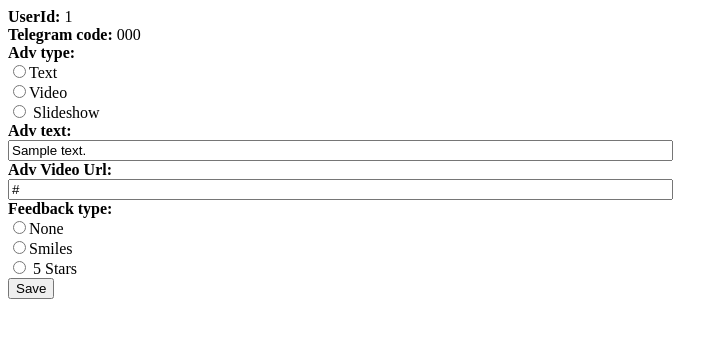
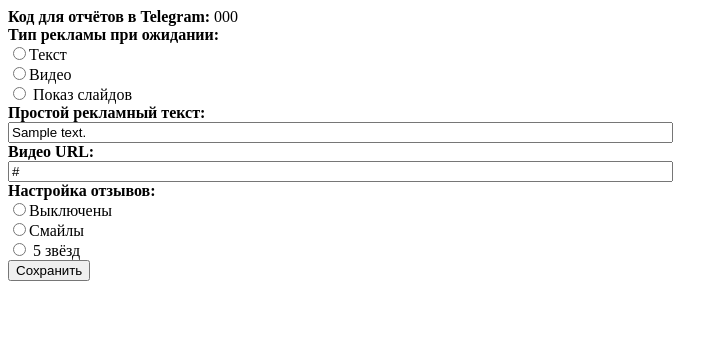
Before and after one commit to jemeraldo/evoserver, a Flask app: template eve/templates/settings.html in a window 1280 px wide. Shown: the top 338 px of the page, without its empty margins (0-728 px from the left). Run offline with Flask 2, Linux system fonts and the light colour scheme; the template is opened without the code that fills it: most values are stand-ins (such as "Sample title", 1, 10 or a date in 2020); parts of the project's set-up code (start-up, migrations or seed data) failed here and were passed over.

Commit message:
settings

```diff
--- a/eve/templates/settings.html
+++ b/eve/templates/settings.html
@@ -1,20 +1,19 @@
 <!doctype html>
-<title>User settings</title>
-{% if saved %} Settings saved <br>{% endif %}
+<title>Настройки пользователя</title>
+{% if saved %} Настройки сохранены <br>{% endif %}
 <form action="/user-settings?userId={{item['userId']}}" method="POST">
-    <b>UserId:</b> {{item['userId']}}<br>
-    <b>Telegram code:</b> {{item['telegramCode']}}<br>
-    <b>Adv type: </b><br>
-    <input type="radio" name="adType" value="text" {% if item['adType'] == 'text' %} checked {% endif %}>Text<br>
-    <input type="radio" name="adType" value="video" {% if item['adType'] == 'video' %} checked {% endif %} >Video<br>
-    <input type="radio" name="adType" value="slideshow" {% if item['adType'] == 'slideshow' %} checked {% endif %}> Slideshow<br>
-    <b>Adv text:</b><br>
+    <b>Код для отчётов в Telegram:</b> {{item['telegramCode']}}<br>
+    <b>Тип рекламы при ожидании: </b><br>
+    <input type="radio" name="adType" value="text" {% if item['adType'] == 'text' %} checked {% endif %}>Текст<br>
+    <input type="radio" name="adType" value="video" {% if item['adType'] == 'video' %} checked {% endif %} >Видео<br>
+    <input type="radio" name="adType" value="slideshow" {% if item['adType'] == 'slideshow' %} checked {% endif %}> Показ слайдов<br>
+    <b>Простой рекламный текст:</b><br>
     <input name="text" size=80 value="{{item['text']}}"><br>
-    <b>Adv Video Url:</b><br>
+    <b>Видео URL:</b><br>
     <input name="adVideoUrl" size=80 value="{{item['adVideoUrl']}}"><br>
-    <b>Feedback type: </b><br>
-    <input type="radio" name="feedbackType" value="none" {% if item['feedbackType'] == 'none' %} checked {% endif %}>None<br>
-    <input type="radio" name="feedbackType" value="smiles" {% if item['feedbackType'] == 'smiles' %} checked {% endif %} >Smiles<br>
-    <input type="radio" name="feedbackType" value="stars" {% if item['feedbackType'] == 'stars' %} checked {% endif %}> 5 Stars<br>
-    <input type="submit" value="Save">
+    <b>Настройка отзывов: </b><br>
+    <input type="radio" name="feedbackType" value="none" {% if item['feedbackType'] == 'none' %} checked {% endif %}>Выключены<br>
+    <input type="radio" name="feedbackType" value="smiles" {% if item['feedbackType'] == 'smiles' %} checked {% endif %} >Смайлы<br>
+    <input type="radio" name="feedbackType" value="stars" {% if item['feedbackType'] == 'stars' %} checked {% endif %}> 5 звёзд<br>
+    <input type="submit" value="Сохранить">
 </form>
```
Also changed, not shown: evodb.py (+9 -1 lines).
